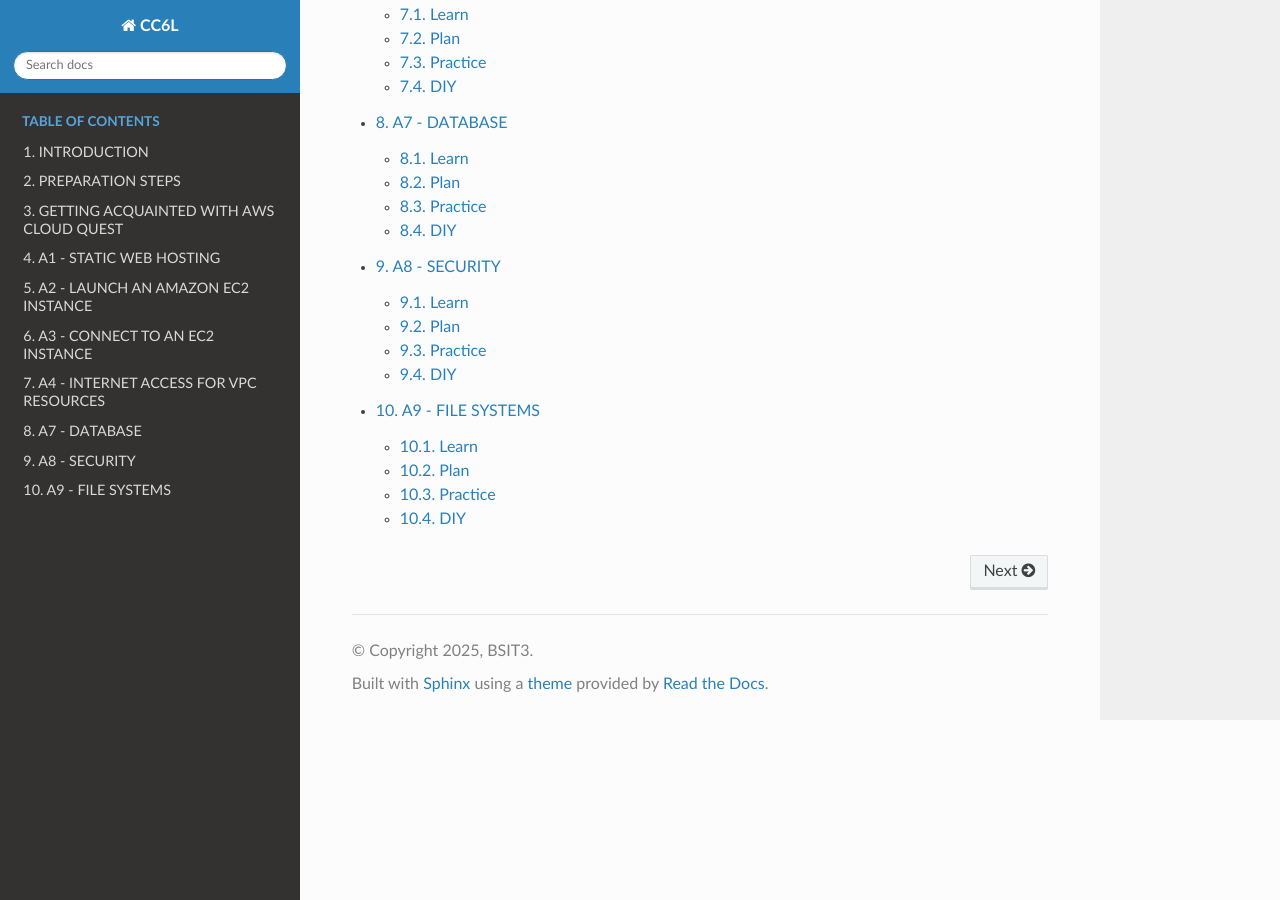
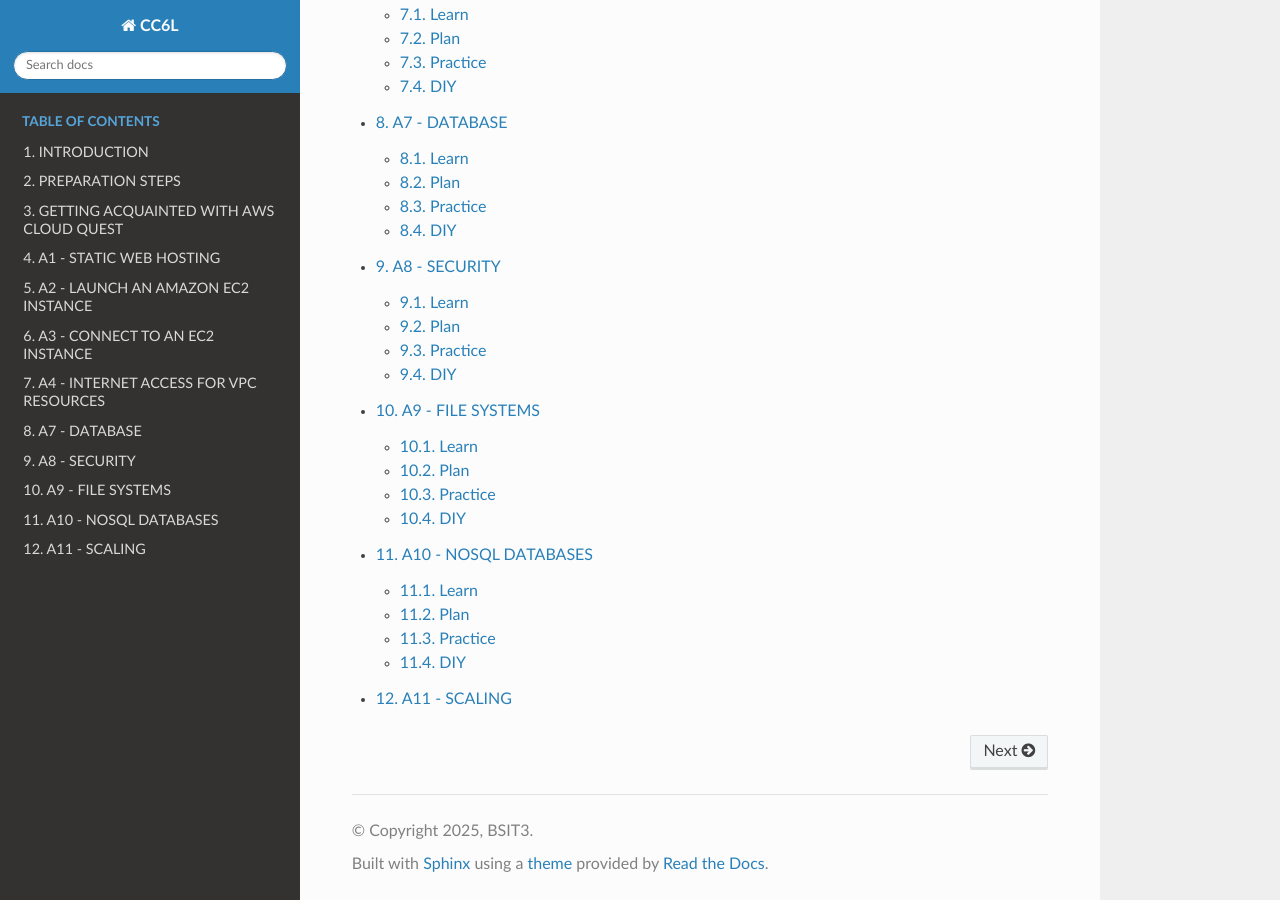
Before and after one commit to jambybrillo/aws_partitioner, a Sphinx documentation site: the page built from docs/source/index.rst, in a window 1280 px wide and 900 px high, scrolled down 1384 px. Built offline with Sphinx 7.4.7 and the Read the Docs theme 3.1.0, drawn with Linux system fonts in a browser that asks for light colours.

Commit message:
Update index.rst

```diff
--- a/docs/source/index.rst
+++ b/docs/source/index.rst
@@ -36,3 +36,5 @@ Contents
    a7_database
    a8_security
    a9_file_systems
+   a10_nosql_databases
+   a11_scaling
```
